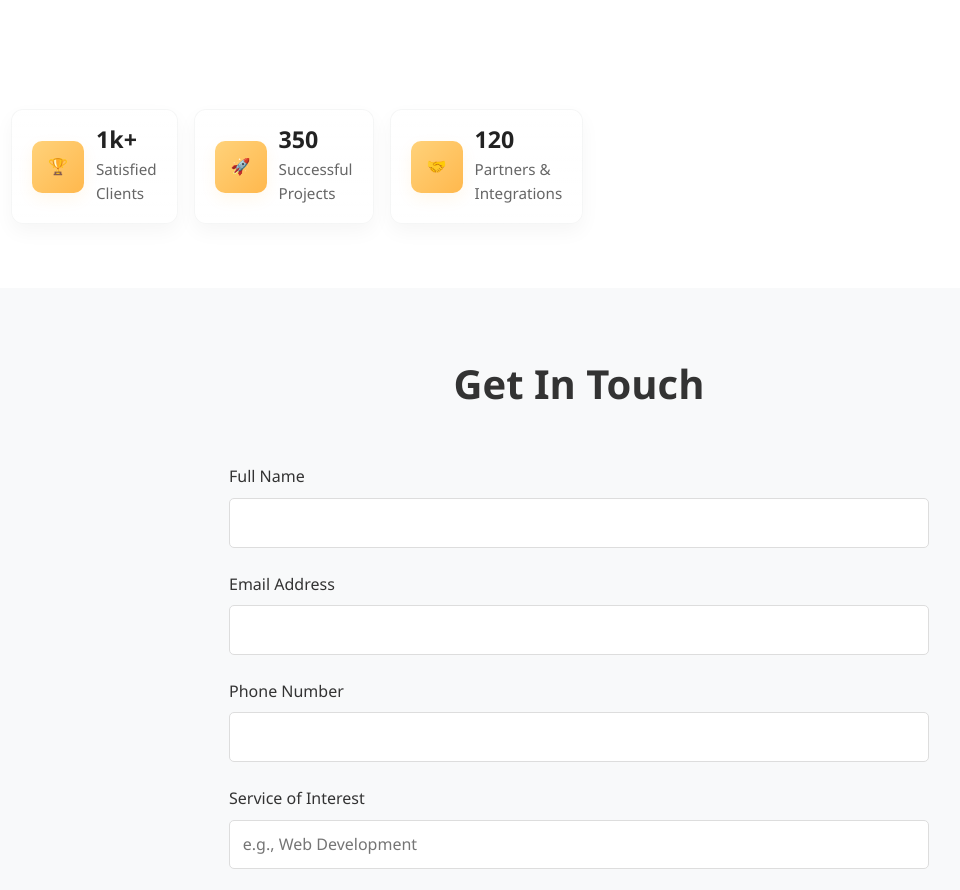
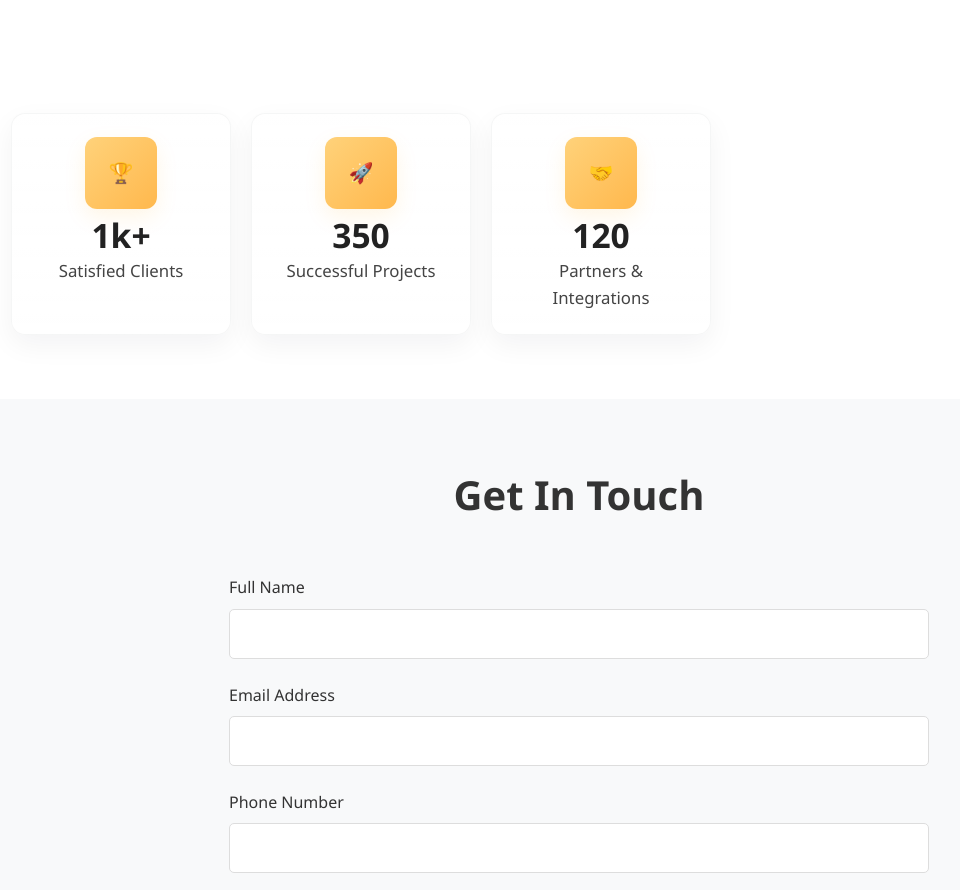
Before and after one commit to paudelamit71/Merosoft-IT-Solution, a plain HTML site: page index.html in a window 1280 px wide. Shown: the part 2866-3756 px from the top of the page, without its empty margins (61-1021 px from the left). Drawn offline with nearby package versions, Linux system fonts and the light colour scheme; animation ran at ten frames a second.

Commit message:
ststs centerlized

```diff
--- a/index.html
+++ b/index.html
@@ -475,53 +475,62 @@
             color: #555;
         }
 
-        /* About stats cards */
+        /* About stats cards - centered and larger */
         .about-stats {
             display: grid;
-            grid-template-columns: repeat(3, 1fr);
-            gap: 1rem;
-            margin-top: 1.75rem;
+            grid-template-columns: repeat(3, minmax(220px, 1fr));
+            gap: 1.25rem;
+            margin-top: 2rem;
             align-items: stretch;
+            justify-items: center; /* center each card */
+            max-width: 1100px;
+            margin-left: auto;
+            margin-right: auto;
         }
 
         .stat-card {
             background: linear-gradient(180deg, rgba(255,255,255,0.98), rgba(255,255,255,0.94));
             border: 1px solid rgba(20,24,30,0.04);
-            padding: 1.1rem 1.25rem;
-            border-radius: 12px;
+            padding: 1.4rem 1.6rem;
+            border-radius: 14px;
             display: flex;
-            gap: 12px;
+            flex-direction: column;
+            gap: 10px;
             align-items: center;
-            box-shadow: 0 8px 20px rgba(11,22,34,0.04);
+            text-align: center;
+            width: 100%;
+            box-shadow: 0 10px 28px rgba(11,22,34,0.05);
             transition: transform 260ms cubic-bezier(.2,.9,.2,1), box-shadow 260ms ease;
         }
 
         .stat-card:hover {
-            transform: translateY(-6px);
-            box-shadow: 0 18px 40px rgba(12,34,56,0.08);
+            transform: translateY(-8px);
+            box-shadow: 0 22px 48px rgba(12,34,56,0.10);
         }
 
         .stat-icon {
-            width: 52px;
-            height: 52px;
-            border-radius: 10px;
+            width: 72px;
+            height: 72px;
+            border-radius: 12px;
             display: inline-flex;
             align-items: center;
             justify-content: center;
             background: linear-gradient(135deg,#ffd27a,#ffb84d);
             color: #222;
-            font-weight: 700;
+            font-weight: 800;
             flex-shrink: 0;
-            box-shadow: 0 6px 16px rgba(255,165,0,0.08);
+            box-shadow: 0 8px 22px rgba(255,165,0,0.10);
+            font-size: 1.25rem;
         }
 
         .stat-body {
             flex: 1 1 auto;
+            text-align: center;
         }
 
         .stat-number {
-            font-size: 1.45rem;
-            font-weight: 800;
+            font-size: 2.1rem;
+            font-weight: 900;
             color: #222;
             line-height: 1;
         }
@@ -529,13 +538,15 @@
         .stat-label {
             display: block;
             margin-top: 6px;
-            color: #666;
-            font-size: 0.95rem;
+            color: #444;
+            font-size: 1.05rem;
         }
 
         @media (max-width: 860px) {
-            .about-stats { grid-template-columns: 1fr; }
+            .about-stats { grid-template-columns: 1fr; max-width: 700px; }
             .stat-card { width: 100%; }
+            .stat-number { font-size: 1.6rem; }
+            .stat-icon { width: 60px; height: 60px; }
         }
 
         .about-image {
```
